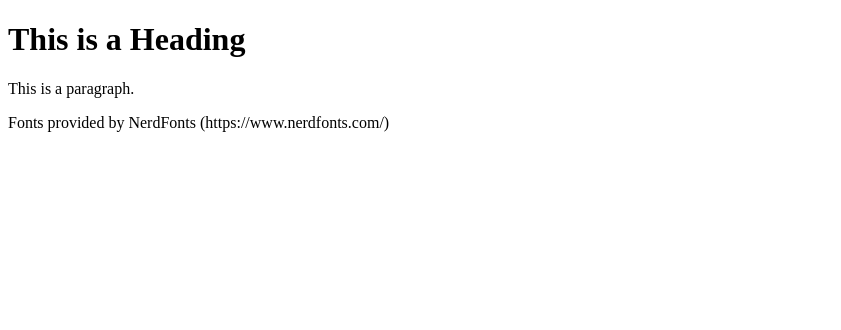
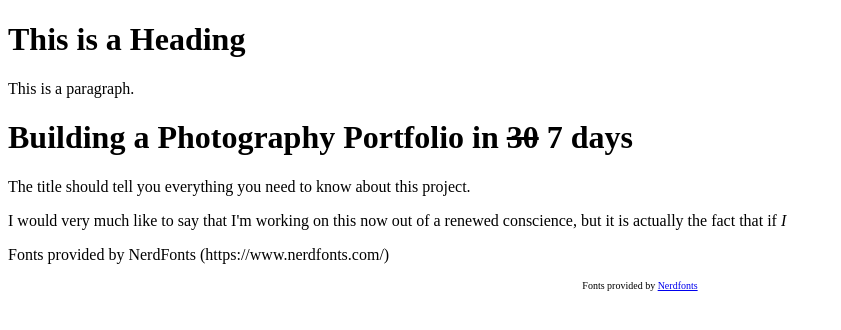
Before and after one commit to h-aig/h-aig.github.io, a plain HTML site: page index.html in a window 1280 px wide. Shown: the whole page, without its empty margins (0-841 px from the left). Drawn offline with Linux system fonts and the light colour scheme; a web font is replaced by a local one.

Commit message:
Update index.html

```diff
--- a/index.html
+++ b/index.html
@@ -1,19 +1,25 @@
 <!DOCTYPE html>
 <html>
+<html lang="en">
 
 <head>
 <link rel="stylesheet" href="styles.css">
 
+<link rel="stylesheet" href="styles.css">
 <title>Page Title</title>
 </head>
 
 <body>
 <h1>This is a Heading</h1>
 <p>This is a paragraph.</p>
+<h1>Building a Photography Portfolio in <s>30</s> 7 days</h1>
+<p>The title should tell you everything you need to know about this project.</p>
+<p>I would very much like to say that I'm working on this now out of a renewed conscience, but it is actually the fact that if <i>I</i></p>
 </body>
 
 <footer>
 <p>Fonts provided by NerdFonts (https://www.nerdfonts.com/)</p>
+<p style="text-align: center; font-size: x-small">Fonts provided by <a href="https://nerdfonts.com">Nerdfonts</a></p>
 </footer>
 
 </html>
```
